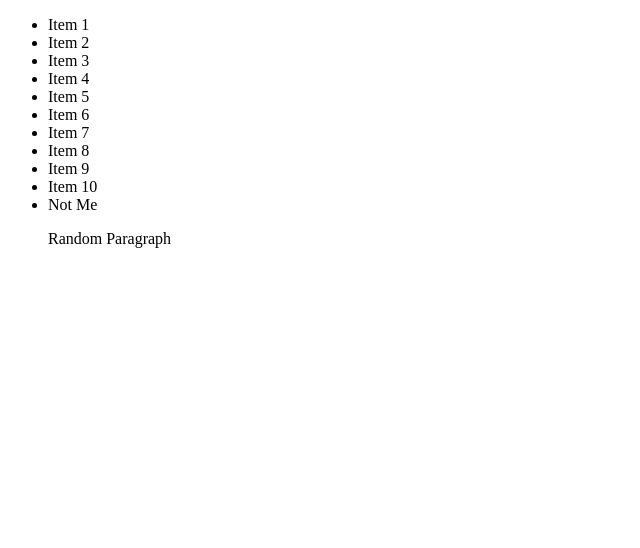
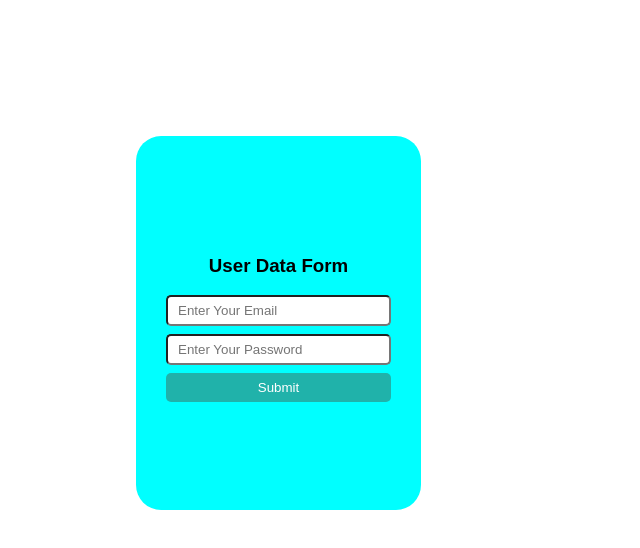
Before and after one commit to ThomasSzentirmay/javascript-beginnings, a plain HTML site: page index.html in a window 1280 px wide. Shown: the whole page, without its empty margins (0-640 px from the left). Drawn offline with Linux system fonts and the light colour scheme.

Commit message:
used keyboard events to store email and password from form into local storage

```diff
--- a/css/style.css
+++ b/css/style.css
@@ -1,16 +1,37 @@
-html, body {
-    height: 100%;
-  }
+html,
+body {
+  height: 100%;
+}
 
-  @keyframes colorExplosion {
-    from {
-      background-color: #F8D7DA;
-    }
-    to {
-      background-color: hotpink;
-    }
-  }
+body {
+  padding: 10%;
+}
 
-  body.explosion {
-    animation: colorExplosion 3s infinite alternate;
-  }
+form {
+  margin-bottom: 25px;
+  display: flex;
+  flex-direction: column;
+  width: 225px;
+  background-color: #00ffff;
+  padding: 100px 30px;
+  border-radius: 25px;
+}
+
+form h3 {
+  text-align: center;
+  font-family: sans-serif;
+}
+
+form input, form button {
+  padding: 6px 10px;
+  margin-bottom: 8px;
+  border-radius: 5px;
+}
+
+form button {
+  border: none;
+  padding: 7px 10px;
+  background-color: #20b2aa;
+  color: #fff;
+  cursor: pointer;
+}
--- a/index.html
+++ b/index.html
@@ -9,22 +9,15 @@
 </head>
 <body>
 
-    <!-- <a id="link" href="https://google.com">Google</a> -->
+    <form id="user-form">
+        <h3>User Data Form</h3>
+        <!-- <label for="name-input">Enter Your Name:</label> -->
+        <input id="email-input" type="email" placeholder="Enter Your Email">
 
-    <ul>
-        <li>Item 1</li>
-        <li>Item 2</li>
-        <li>Item 3</li>
-        <li>Item 4</li>
-        <li>Item 5</li>
-        <li>Item 6</li>
-        <li>Item 7</li>
-        <li>Item 8</li>
-        <li>Item 9</li>
-        <li>Item 10</li>
-        <li class="not-me">Not Me</li>
-        <p class="not-me">Random Paragraph</p>
-    </ul>
+        <input id="pass-input" type="password" placeholder="Enter Your Password">
+
+        <button>Submit</button>
+    </form>
 
     <script src="./js/script.js"></script>
 </body>
--- a/js/script.js
+++ b/js/script.js
@@ -1,55 +1,31 @@
-// var link = document.querySelector('#link');
-// var div = document.querySelector('div');
+var formEl = document.querySelector('#user-form');
+var emailInput = document.querySelector('#email-input');
+var passwordInput = document.querySelector('#pass-input');
 
-// function triggered (eventObj) {
-//     if (eventObj.target.tagName === 'BUTTON') {
-//         eventObj.target.innerText = 'Clicked';
-//     }
-// };
+function getUserInput(eventObj) {
+    eventObj.preventDefault();
 
-// div.addEventListener('click', triggered);
+    var email = emailInput.value;
+    var password = passwordInput.value;
 
+    localStorage.setItem('email', email);
+    localStorage.setItem('password', password);
+};
 
-
-// function stopTheDefault(eventObj) {
-//     eventObj.preventDefault();
-
-
-//     eventObj.target.innerText = 'Something Else'
-// };
-
-// link.addEventListener('click', stopTheDefault);
+formEl.addEventListener('submit', getUserInput);
 
 
 
 
 
-// Target all the li's in the ul and add an event listener to each li that console logs the innerText of the li
 
-// var liArray = document.querySelectorAll('li');
+// var input = document.querySelector('#name-input');
 
-// function clicked(clicked) {
-//     console.log('clicked');
+// function getUserInput(eventObj) {
+//     // eventObj.preventDefault();
+//     if (eventObj.keyCode === 13) {
+//         console.log('enter pressed');
+//     };
 // }
 
-// for (var i = 0; i < liArray.length; i++) {
-//     liArray[i].addEventListener('click', clicked)
-// };
-
-// Target the ul and add an event listener that console logs the innerText of the li that was clicked
-
-
-var ul = document.querySelector('ul');
-
-function liListener(e) {
-
-    var el = e.target;
-    var ignore = el.classList.contains('not-me');
-
-    if (!ignore) {
-    console.log(el.innerText);
-    };
-
-};
-
-ul.addEventListener('click', liListener)
+// input.addEventListener('keydown', getUserInput);
```
